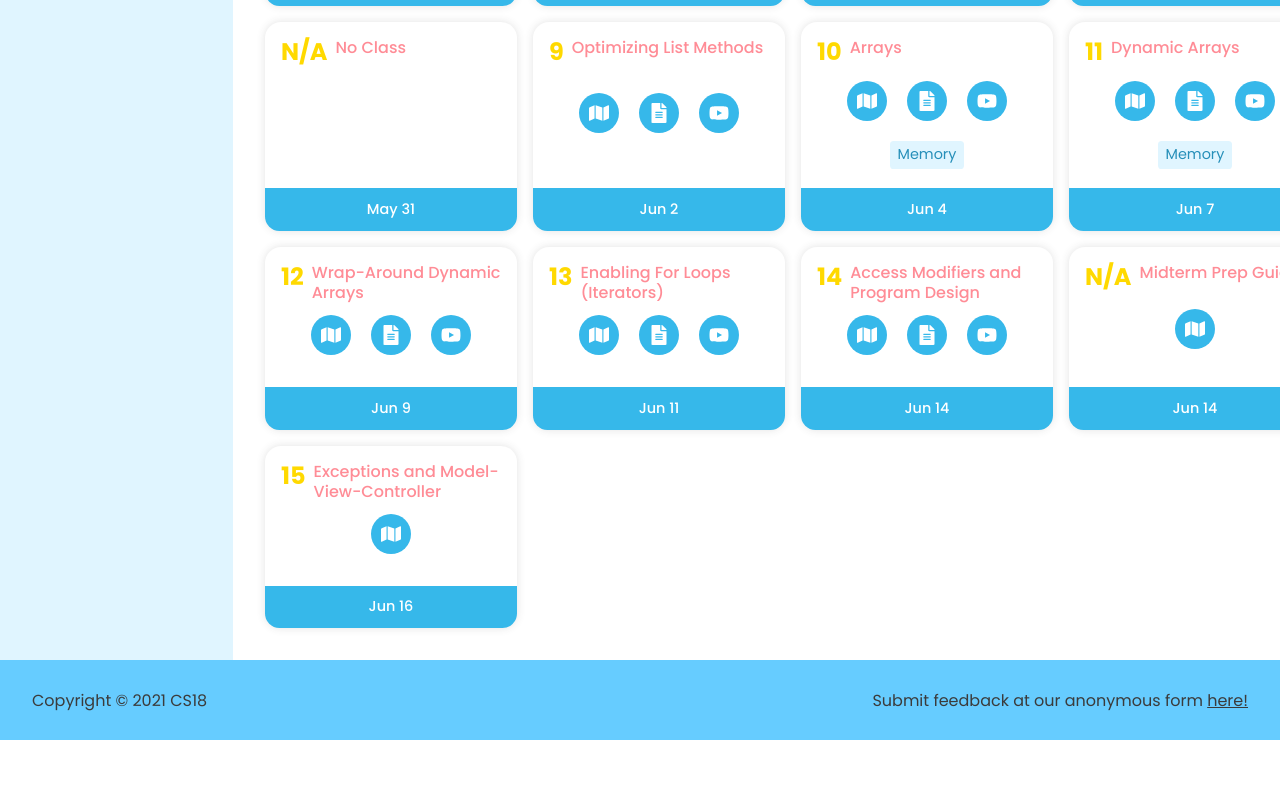
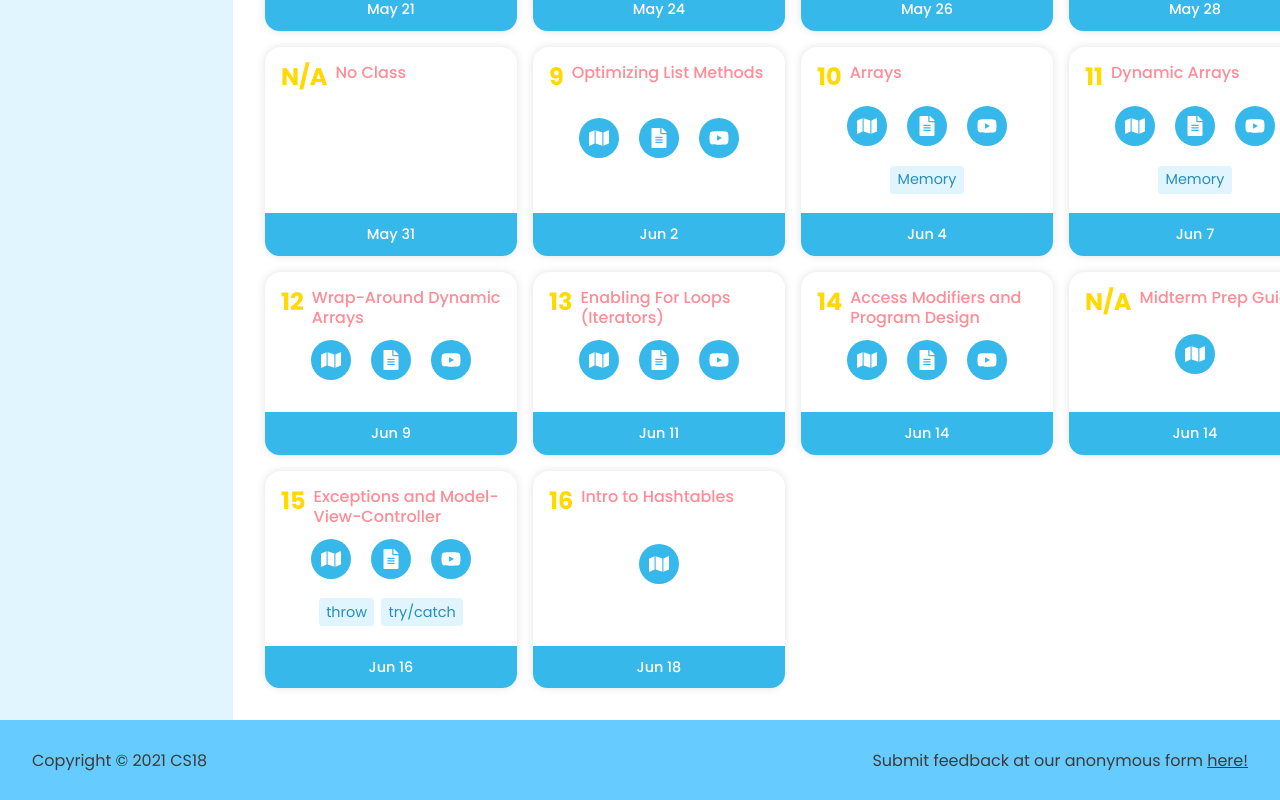
Before and after one commit to cs18-summer-2021/cs18-summer-2021.github.io, a React (Create React App) app: page /classes in a window 1280 px wide. Shown: the part 622-1422 px from the top of the page. Before the commit the page ends 1362 px from the top, so only its background shows below. Built offline with nearby package versions, Linux system fonts and the light colour scheme.

Commit message:
lec15 notes and 16 setup

```diff
--- a/src/Info/Notes/Classes/Classes.js
+++ b/src/Info/Notes/Classes/Classes.js
@@ -196,10 +196,20 @@ const classes = [
     {
 	number: 15, title: "Exceptions and Model-View-Controller", outDate: "Jun 16", active: true,
 	links: [
-	    makeIcon(iconType.SETUP, "https://hackmd.io/@cs18-spring-2021/lec15setup-sum")
+	    makeIcon(iconType.SETUP, "https://hackmd.io/@cs18-spring-2021/lec15setup-sum"),
+	    makeIcon(iconType.NOTES, makeUrl(15, "15mvcExceptions.pdf")),
+	    makeIcon(iconType.VIDEO, "https://brown.hosted.panopto.com/Panopto/Pages/Viewer.aspx?id=702172bc-80b3-4291-bb0c-ad49010be3f2")
+	],
+	tags: ["throw", "try/catch"]
+    },
+    {
+	number: 16, title: "Intro to Hashtables", outDate: "Jun 18", active: true,
+	links: [
+	    makeIcon(iconType.SETUP, "https://hackmd.io/@cs18-spring-2021/lec16setup-sum")
 	],
 	tags: []
     }
+
 ]
 
 export default classes;
```
Also changed, not shown: 1 other file (tests, documents, lock files or other folders).
